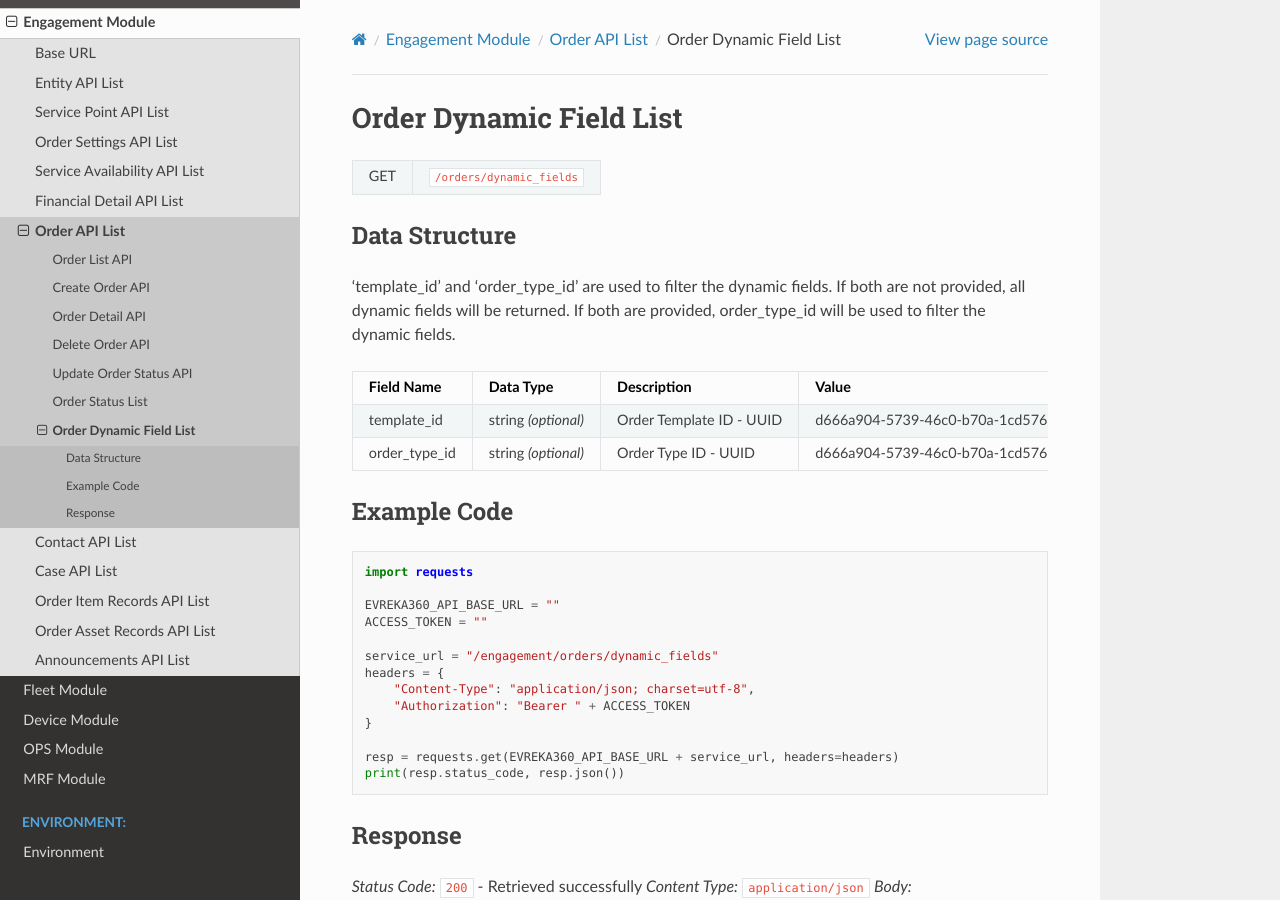
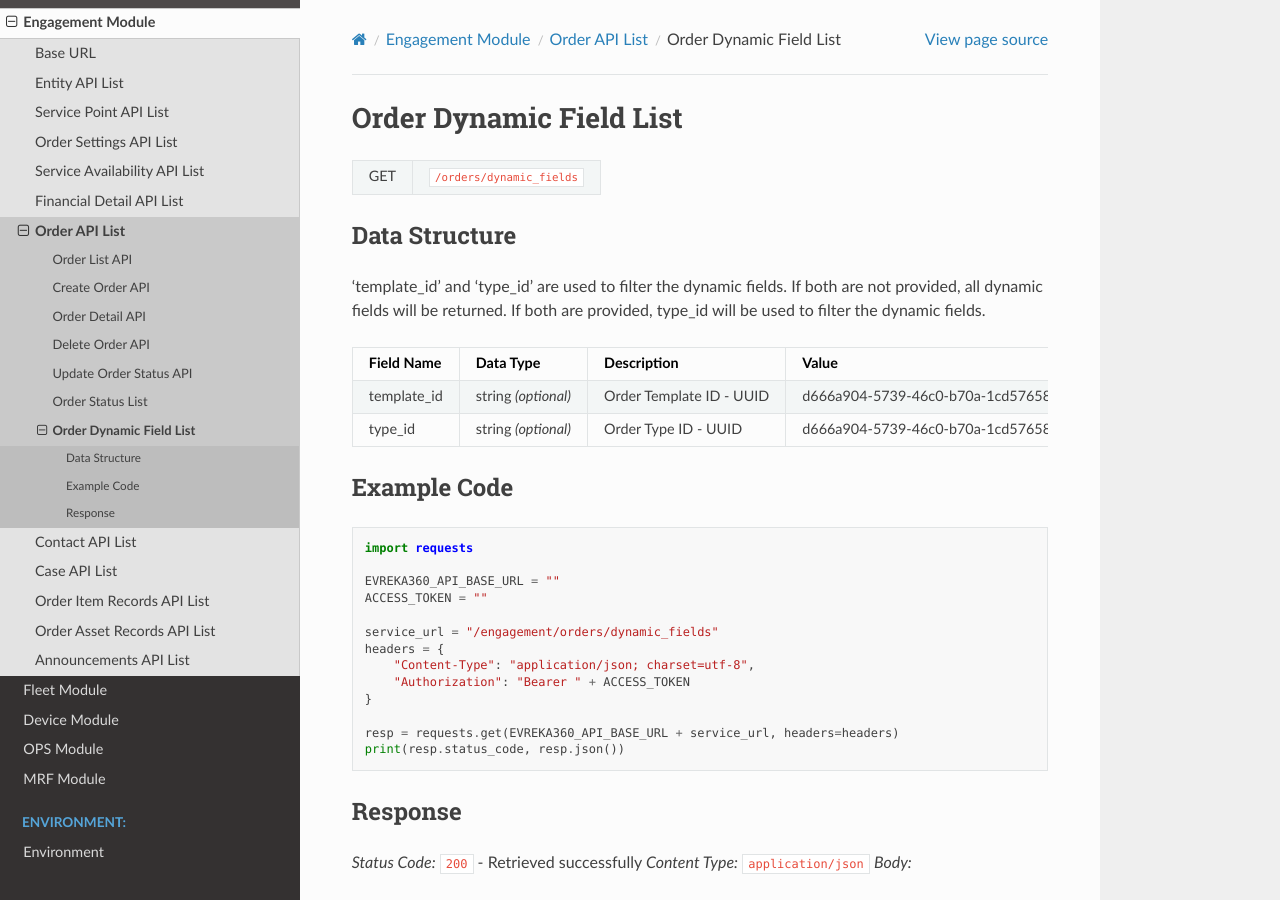
Before and after one commit to evrekadev/evreka-api-doc, a Sphinx documentation site: the page built from source/engagement/order/dynamic-list.rst, in a window 1280 px wide and 900 px high. Built offline with Sphinx 7.4.7 and the Read the Docs theme 3.1.0, drawn with Linux system fonts in a browser that asks for light colours.

Commit message:
type id fix

```diff
--- a/source/engagement/order/dynamic-list.rst
+++ b/source/engagement/order/dynamic-list.rst
@@ -14,7 +14,7 @@ Order Dynamic Field List
 
 Data Structure
 ^^^^^^^^^^^^^^^^^
-'template_id' and 'order_type_id' are used to filter the dynamic fields. If both are not provided, all dynamic fields will be returned. If both are provided, order_type_id will be used to filter the dynamic fields.
+'template_id' and 'type_id' are used to filter the dynamic fields. If both are not provided, all dynamic fields will be returned. If both are provided, type_id will be used to filter the dynamic fields.
 
 .. table::
     :width: 100%
@@ -24,7 +24,7 @@ Data Structure
     +=========================+==============================================================+===================================================+=======================================================+
     | template_id             | string *(optional)*                                          | Order Template ID - UUID                          | d666a904-5739-46c0-b70a-1cd57658a3f6                  |
     +-------------------------+--------------------------------------------------------------+---------------------------------------------------+-------------------------------------------------------+
-    | order_type_id           | string *(optional)*                                          | Order Type ID - UUID                              | d666a904-5739-46c0-b70a-1cd57658a3f6                  |
+    | type_id                 | string *(optional)*                                          | Order Type ID - UUID                              | d666a904-5739-46c0-b70a-1cd57658a3f6                  |
     +-------------------------+--------------------------------------------------------------+---------------------------------------------------+-------------------------------------------------------+
 
 
```
